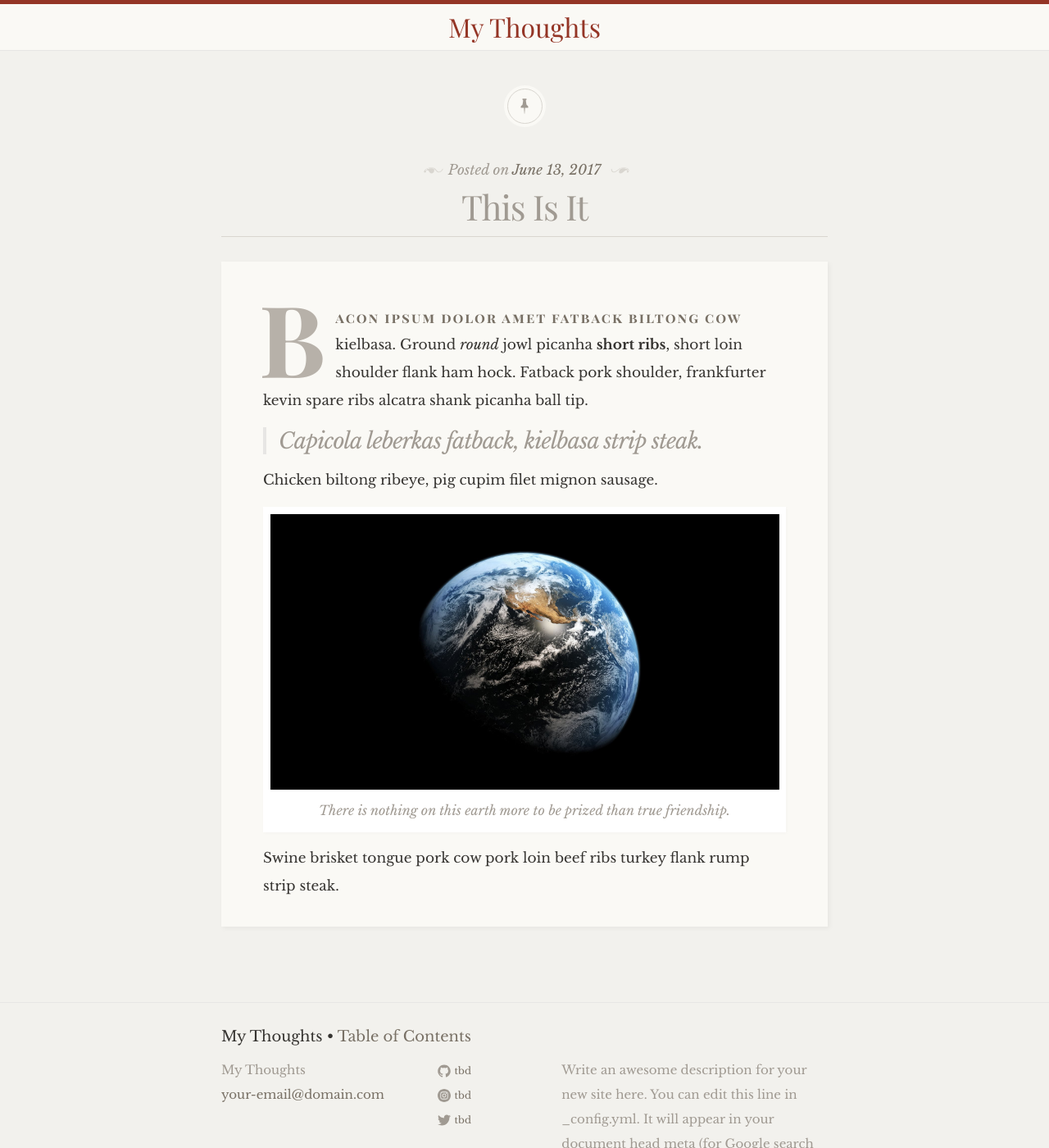
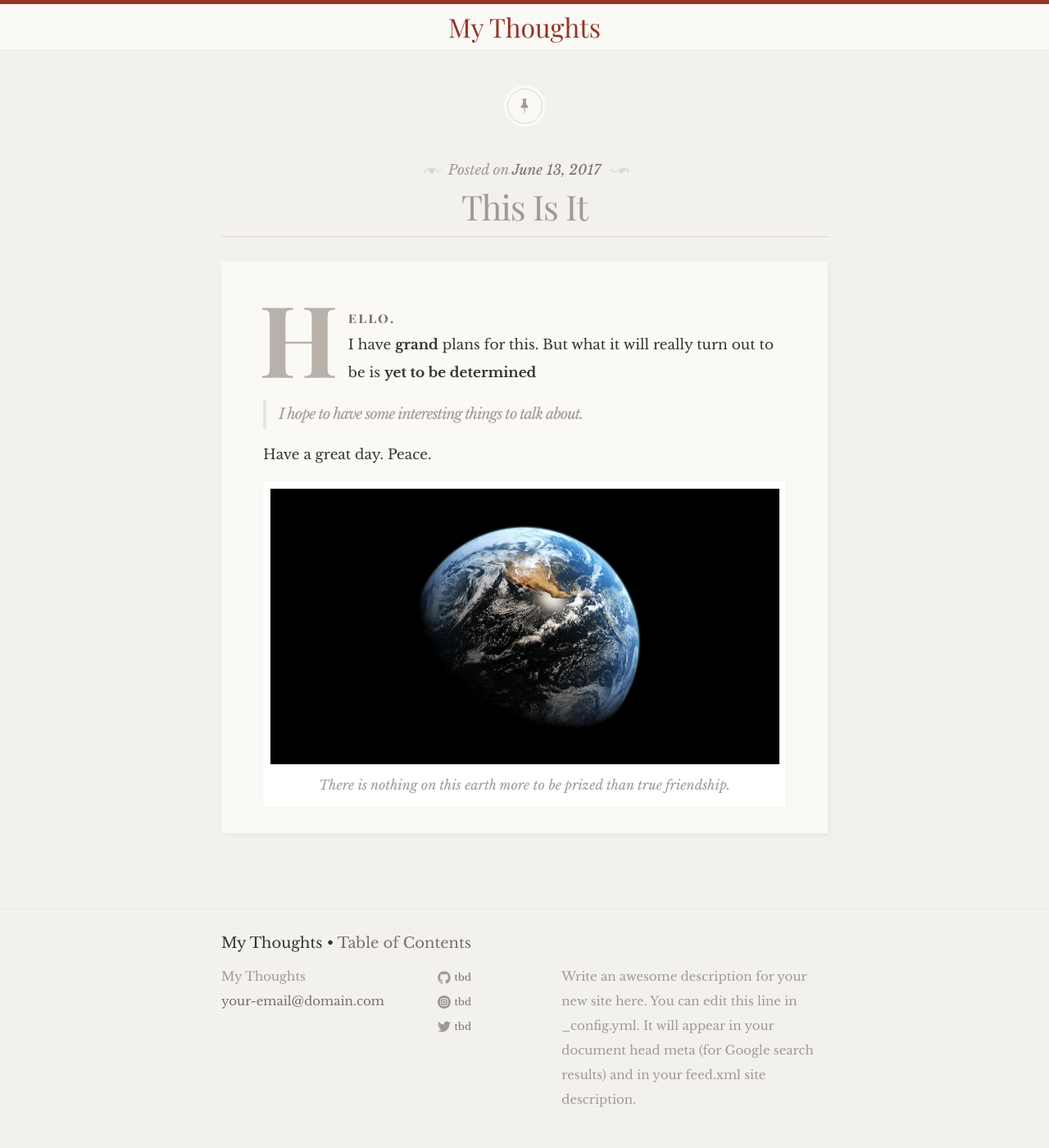
Before and after one commit to jmorton05/jmorton05.github.io, a Jekyll site: the page built from _posts/2017-06-13-this-is-it.markdown, in a window 1280 px wide and 1400 px high. Shown: the whole window at 82% size. Built offline with Jekyll 4.4.1, drawn with Linux system fonts in a browser that asks for light colours; some web fonts are replaced.

Commit message:
welcome message

```diff
--- a/_posts/2017-06-13-this-is-it.markdown
+++ b/_posts/2017-06-13-this-is-it.markdown
@@ -2,14 +2,15 @@
 layout: post
 title: This Is It
 date: '2017-06-13 9:58:30 -0600'
-thumbnail: earth.jpg
+thumbnail: /assets/earth.jpg
 ---
 
-Bacon ipsum dolor amet fatback biltong cow kielbasa. Ground _round_ jowl picanha **short ribs**, short loin shoulder flank ham hock. Fatback pork shoulder, frankfurter kevin spare ribs alcatra shank picanha ball tip.
+Hello.<br>
+I have **grand** plans for this. But what it will really turn out to be is **yet to be determined**
 
-> ## Capicola leberkas fatback, kielbasa strip steak.
+> I hope to have some interesting things to talk about.
 
-Chicken biltong ribeye, pig cupim filet mignon sausage.
+Have a great day. Peace.
 
 <figure>
   <img src="{{ site.baseurl }}/assets/earth.jpg" alt="image">
@@ -17,5 +18,3 @@ Chicken biltong ribeye, pig cupim filet mignon sausage.
         There is nothing on this earth more to be prized than true friendship.
     </figcaption>
 </figure>
-
-Swine brisket tongue pork cow pork loin beef ribs turkey flank rump strip steak.
```
